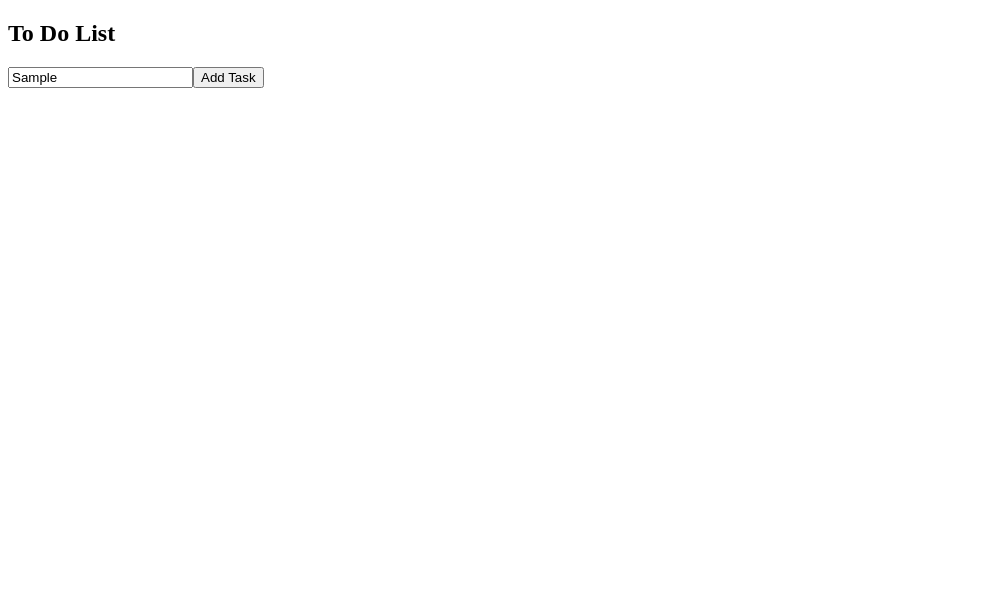
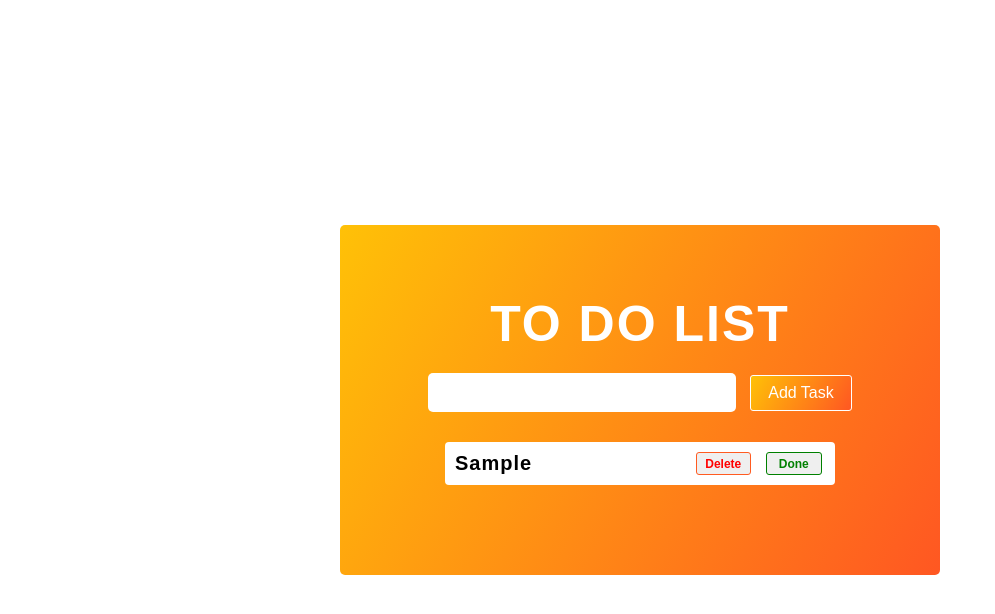
Before and after one commit to mehedi1722/To-Do-App, a plain HTML site: page index.html in a window 1280 px wide. Both pictures are taken after typing "Sample" into the empty fields and a click on the button "Add Task". Shown: the whole page, without its empty margins (0-995 px from the left). Drawn offline with Linux system fonts and the light colour scheme.

Commit message:
Half complete

```diff
--- a/index.html
+++ b/index.html
@@ -13,7 +13,10 @@
         <div class="container">
             <div class="To-Do-content">
                 <h1>To Do List</h1>
-                <div class="input_section"><input type="text" id="todoInput"><button>Add Task</button></div>
+                <div class="input_section">
+                    <input type="text" id="todoInput">
+                    <button id="AddBtn">Add Task</button>
+                </div>
                 <div class="List-Items">
                     <ul id="toDoList"></ul>
                 </div>
--- a/script.js
+++ b/script.js
@@ -0,0 +1,40 @@
+// ----------Selectors --------
+const todoInput = document.getElementById("todoInput");
+const AddBtn = document.getElementById("AddBtn");
+const toDoList = document.getElementById("toDoList");
+
+// ----------Event listener ---------
+AddBtn.addEventListener('click', Todo);
+
+// ----------Functionalities ----------
+function Todo (event) {
+    event.preventDefault();
+    let todoInputValue = todoInput.value;
+
+    // create to do div
+    const Tododiv = document.createElement('div');
+    Tododiv.classList.add("todoDiv")
+
+    // create li
+    const li = document.createElement('li');
+    li.innerText = todoInputValue;
+    li.classList.add("task")
+    Tododiv.appendChild(li)
+
+    // create delete button
+    const deleteBtn = document.createElement('button')
+    deleteBtn.innerText = "Delete";
+    deleteBtn.classList.add("delete_btn")
+    Tododiv.appendChild(deleteBtn)
+
+    // create complete button
+    const DoneBtn = document.createElement('button')
+    DoneBtn.innerText = "Done";
+    DoneBtn.classList.add("Complete_btn")
+    Tododiv.appendChild(DoneBtn)
+
+    toDoList.appendChild(Tododiv);
+    todoInput.value = "";
+
+
+}
--- a/style.css
+++ b/style.css
@@ -0,0 +1,122 @@
+*{
+    margin: 0;
+    padding: 0;
+    box-sizing: border-box;
+}
+
+ul{
+    list-style: none;
+}
+
+a{
+    text-decoration: none;
+}
+
+
+.To-Do-content {
+    background: linear-gradient(120deg, #ffc107, #ff5722);
+    width: 600px;
+    padding: 50px 30px 80px 30px;
+    text-align: center;
+    left: 50%;
+    position: absolute;
+    top: 50%;
+    border-radius: 5px;
+    transform: translate(-50%, -50%);
+}
+
+.To-Do-content h1 {
+    font-size: 50px;
+    text-transform: uppercase;
+    font-family: arial;
+    color: white;
+    letter-spacing: 2px;
+    padding: 20px 0;
+}
+
+.input_section input {
+    padding: 7px 15px;
+    font-size: 22px;
+    font-weight: 500;
+    letter-spacing: 1px;
+    font-family: monospace;
+    border: none;
+    outline: none;
+    border-radius: 5px;
+    margin: 0 10px 0px 0;
+}
+
+.input_section button {
+    padding: 8px 17px;
+    border-radius: 3px;
+    border: 1px solid white;
+    outline: none;
+    font-size: 16px;
+    font-weight: 500;
+    background: linear-gradient(120deg, #ffc107, #ff5722);
+    color: white;
+    cursor: pointer;
+}
+
+.input_section button:active{
+    background-color: white;
+    color: #000000;
+}
+
+.input_section {
+    margin-bottom: 30px;
+}
+
+ul#toDoList {
+    text-align: left;
+    padding: 0 75px;
+}
+
+.toDo {
+    display: flex;
+}
+
+li.task {
+    width: 65%;
+    font-size: 20px;
+    font-family: arial;
+    text-transform: capitalize;
+    color: black;
+    font-weight: 600;
+    letter-spacing: 1px;
+}
+
+.todoDiv {
+    display: flex;
+    background-color: White;
+    padding: 10px;
+    border-radius: 4px;
+}
+
+
+button.delete_btn {
+    outline: none;
+    width: 15%;
+    font-size: 12px;
+    border: 1px solid #ff5b21;
+    border-radius: 3px;
+    color: red;
+    font-weight: 700;
+    cursor: pointer;
+    margin: 0 15px 0 0;
+}
+
+button.Complete_btn {
+    outline: none;
+    width: 15%;
+    font-size: 12px;
+    border: 1px solid green;
+    border-radius: 3px;
+    color: green;
+    font-weight: 700;
+    cursor: pointer;
+}
+
+.todoDiv {
+    margin-bottom: 10px;
+}
```
